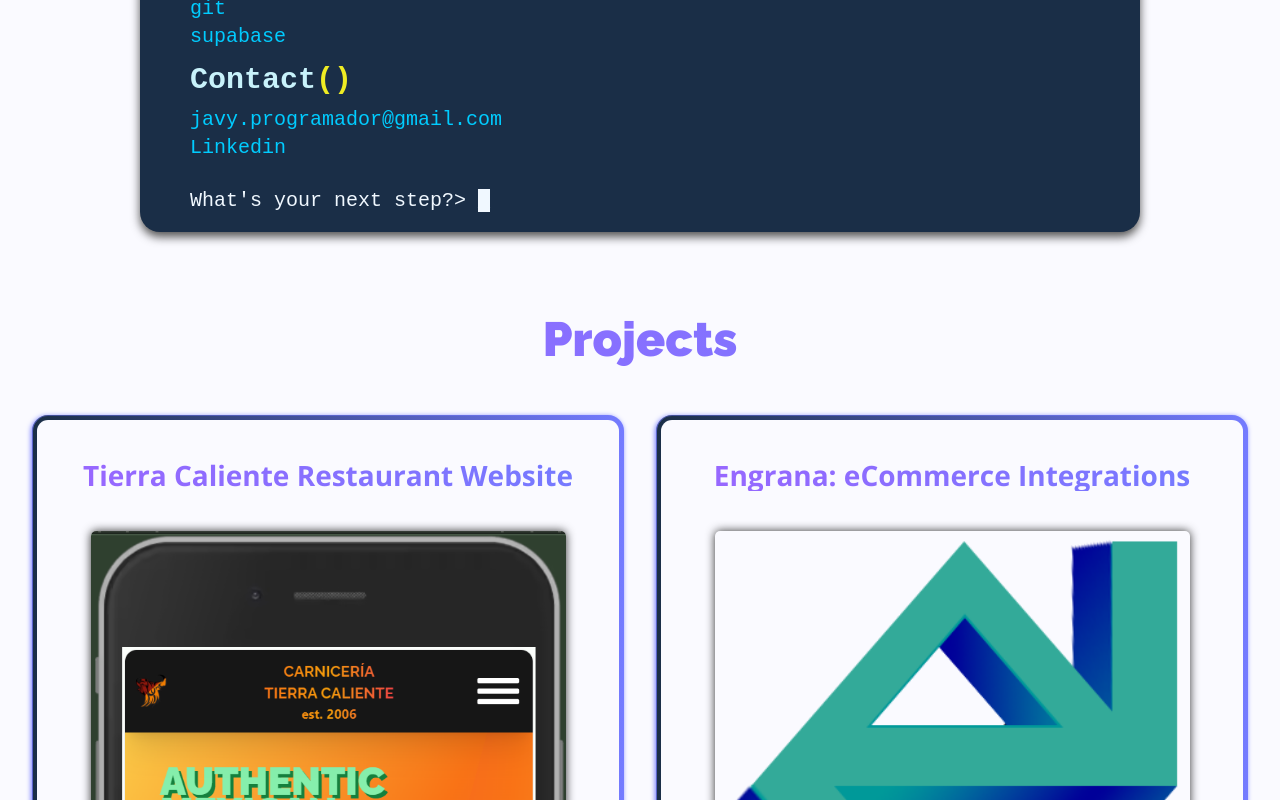
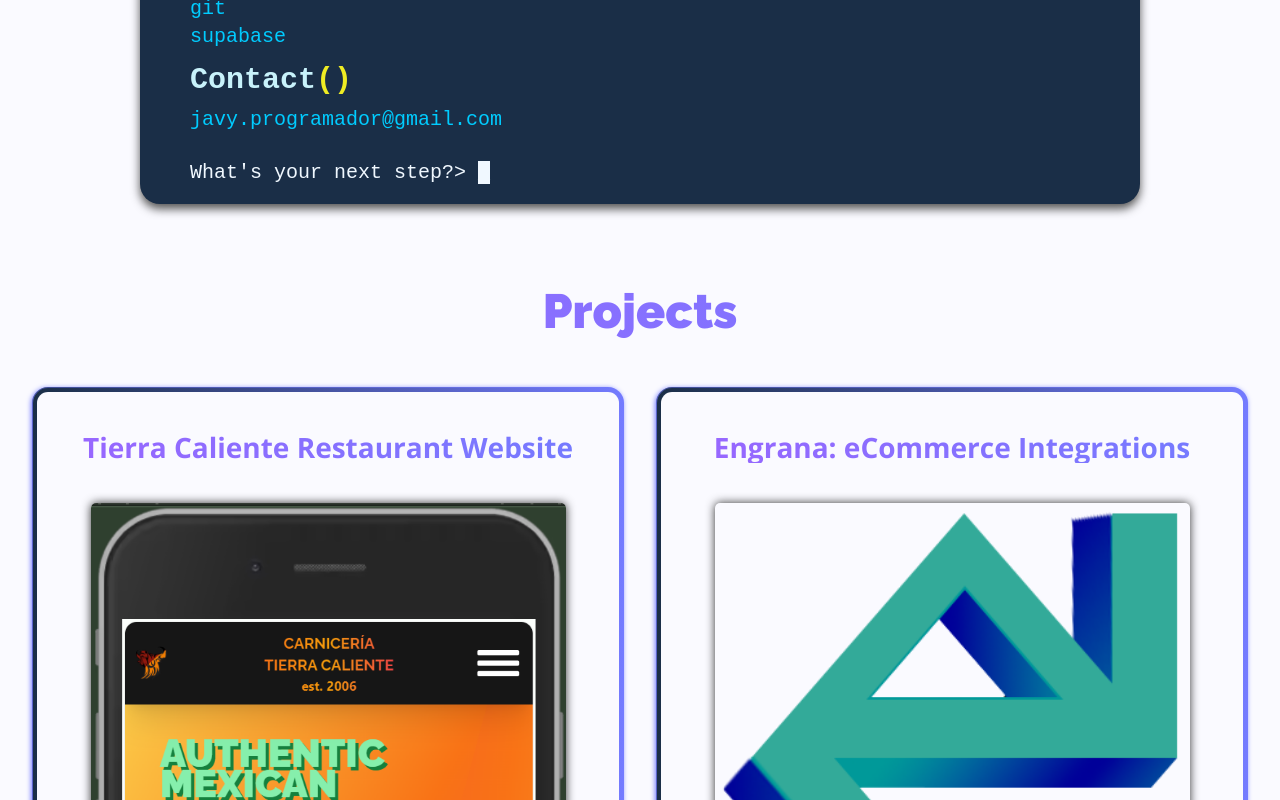
Before and after one commit to veralece/JavierPenaloza-Portfolio, a Vue app: page / in a window 1280 px wide. Shown: the part 1060-1860 px from the top of the page. Built offline with nearby package versions, Linux system fonts and the light colour scheme.

Commit message:
updated socials

```diff
--- a/src/components/Footer.vue
+++ b/src/components/Footer.vue
@@ -6,7 +6,6 @@
         <h1>This site was created with the help of coffee, my pets, and my wife.</h1>
         <section class="grid">
             <a href="mailto:javy.programador@gmail.com">e-mail me!</a>
-            <a href="https://www.linkedin.com/in/javier-penaloza-14ab48181/">linkedin</a>
             <a href="https://github.com/veralece/JavierPenaloza-Portfolio">source on github</a>
         </section>
         <aside>
--- a/src/pages/Home.vue
+++ b/src/pages/Home.vue
@@ -52,7 +52,6 @@
             <h2><span class="func-name">Contact</span><span class="code">()</span></h2>
             <ul>
                 <li><a href="mailto:javy.programador@gmail.com">javy.programador@gmail.com</a></li>
-                <li><a href="https://www.linkedin.com/in/javier-penaloza-14ab48181/">Linkedin</a></li>
             </ul>
             <div aria-hidden="true">What's your next step?> </div>
         </section>
```
